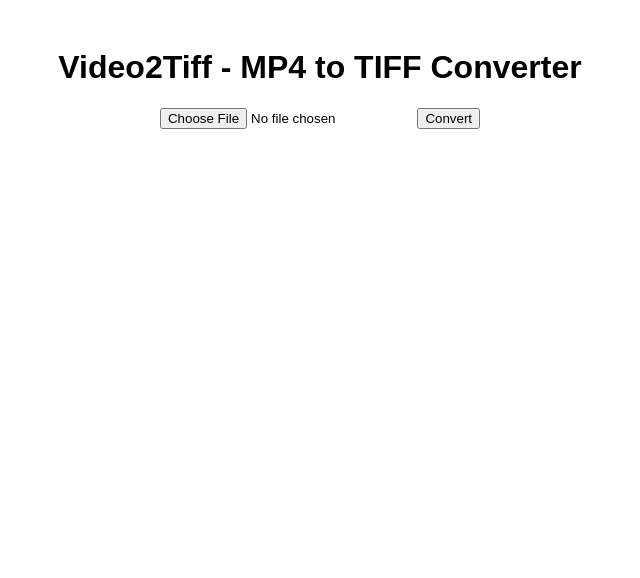
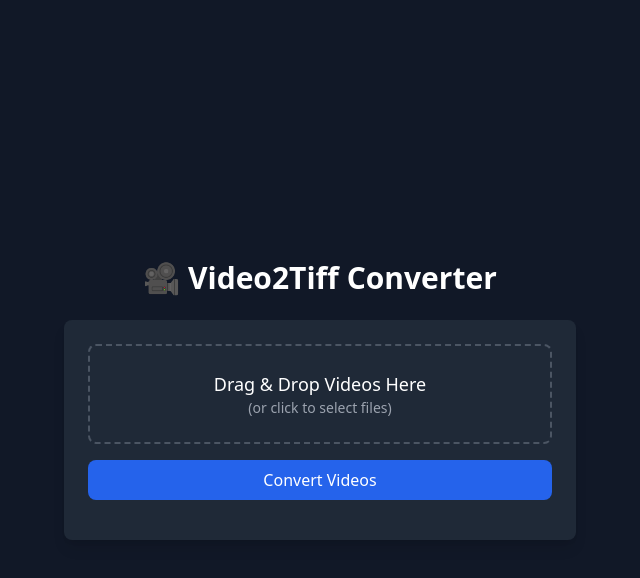
Before and after one commit to Dev869/Movie2Tiff, a plain HTML site: page index.html in a window 1280 px wide. Shown: the whole page, without its empty margins (320-960 px from the left). Drawn offline with nearby package versions, Linux system fonts and the light colour scheme.

Commit message:
added new features

```diff
--- a/index.html
+++ b/index.html
@@ -3,67 +3,106 @@
 <head>
     <meta charset="UTF-8">
     <meta name="viewport" content="width=device-width, initial-scale=1.0">
-    <title>Video2Tiff - MP4 to TIFF Converter</title>
-    <script src="https://cdn.jsdelivr.net/npm/@ffmpeg/ffmpeg@0.10.1/dist/ffmpeg.min.js"></script>
-    <style>
-        body { font-family: Arial, sans-serif; text-align: center; padding: 20px; }
-        #output { margin-top: 20px; }
-    </style>
+    <title>Video2Tiff Converter</title>
+    <script src="https://cdnjs.cloudflare.com/ajax/libs/ffmpeg.js/0.10.1/ffmpeg.min.js"></script>
+    <script src="https://cdnjs.cloudflare.com/ajax/libs/jszip/3.10.1/jszip.min.js"></script>
+    <script src="https://cdn.tailwindcss.com"></script>
 </head>
-<body>
-    <h1>Video2Tiff - MP4 to TIFF Converter</h1>
-    <input type="file" id="fileInput" accept="video/mp4">
-    <button onclick="convert()">Convert</button>
-    <div id="output"></div>
+<body class="bg-gray-900 text-white flex flex-col items-center justify-center min-h-screen p-6">
+
+    <h1 class="text-3xl font-bold mb-6">🎥 Video2Tiff Converter</h1>
+
+    <div class="bg-gray-800 p-6 rounded-lg shadow-lg w-full max-w-lg text-center">
+        <label for="videoInput" class="cursor-pointer block p-6 border-2 border-dashed border-gray-600 rounded-lg hover:border-blue-500 transition">
+            <p class="text-lg">Drag & Drop Videos Here</p>
+            <p class="text-sm text-gray-400">(or click to select files)</p>
+            <input type="file" id="videoInput" multiple accept="video/mp4" class="hidden">
+        </label>
+        <button onclick="convertVideos()" class="mt-4 w-full bg-blue-600 hover:bg-blue-500 text-white py-2 rounded-lg transition">
+            Convert Videos
+        </button>
+
+        <progress id="progressBar" value="0" max="100" class="w-full mt-4 hidden"></progress>
+        <p id="status" class="mt-2 text-sm text-gray-400"></p>
+
+        <div id="downloadLinks" class="mt-4 text-left"></div>
+        <button id="downloadZip" onclick="downloadZip()" class="mt-4 w-full bg-green-600 hover:bg-green-500 text-white py-2 rounded-lg transition hidden">
+            Download All as ZIP
+        </button>
+    </div>
 
     <script>
-        async function convert() {
-            const { createFFmpeg, fetchFile } = FFmpeg;
-            const ffmpeg = createFFmpeg({ log: true });
+        const zip = new JSZip();
+        let processedFiles = 0;
+        let totalFiles = 0;
 
-            const fileInput = document.getElementById('fileInput').files[0];
-            if (!fileInput) {
-                alert("Please select an MP4 file!");
+        document.getElementById('videoInput').addEventListener('change', () => {
+            document.getElementById('status').textContent = `${event.target.files.length} file(s) selected`;
+        });
+
+        async function convertVideos() {
+            const files = document.getElementById('videoInput').files;
+            if (files.length === 0) {
+                alert("Please select at least one video file.");
                 return;
             }
 
-            const outputDiv = document.getElementById('output');
-            outputDiv.innerHTML = "Loading FFmpeg...";
+            const statusDiv = document.getElementById('status');
+            const downloadDiv = document.getElementById('downloadLinks');
+            const progressBar = document.getElementById('progressBar');
+            const downloadZipBtn = document.getElementById('downloadZip');
 
-            try {
-                if (!ffmpeg.isLoaded()) {
-                    await ffmpeg.load();
+            statusDiv.textContent = "Processing...";
+            downloadDiv.innerHTML = "";
+            progressBar.style.display = "block";
+            progressBar.value = 0;
+            processedFiles = 0;
+            totalFiles = files.length;
+            zip.files = {}; // Reset ZIP
+
+            for (const file of files) {
+                statusDiv.textContent = `Processing ${file.name}...`;
+                const tiffBlob = await convertVideoToTiff(file);
+                if (tiffBlob) {
+                    const link = document.createElement('a');
+                    link.href = URL.createObjectURL(tiffBlob);
+                    link.download = file.name.replace('.mp4', '.tiff');
+                    link.className = "block text-blue-400 hover:underline mt-2";
+                    link.textContent = `Download ${file.name.replace('.mp4', '.tiff')}`;
+                    downloadDiv.appendChild(link);
+
+                    // Add to ZIP
+                    zip.file(file.name.replace('.mp4', '.tiff'), tiffBlob);
                 }
+                processedFiles++;
+                progressBar.value = (processedFiles / totalFiles) * 100;
+            }
 
-                outputDiv.innerHTML = "Processing video...";
-                console.log("FFmpeg loaded. Processing:", fileInput.name);
+            statusDiv.textContent = "Conversion completed!";
+            progressBar.style.display = "none";
+            downloadZipBtn.style.display = "block";
+        }
 
-                const filename = "input.mp4";
-                ffmpeg.FS('writeFile', filename, await fetchFile(fileInput));
+        async function convertVideoToTiff(file) {
+            const ffmpeg = await createFFmpeg({ log: true });
+            await ffmpeg.load();
 
-                await ffmpeg.run('-i', filename, 'frame_%04d.tiff');
+            ffmpeg.FS('writeFile', file.name, await fetchFile(file));
+            await ffmpeg.run('-i', file.name, '-vsync', '0', 'output.tiff');
+            const tiffData = ffmpeg.FS('readFile', 'output.tiff');
 
-                const frameFiles = ffmpeg.FS('readdir', '/').filter(f => f.endsWith('.tiff'));
+            return new Blob([tiffData.buffer], { type: 'image/tiff' });
+        }
 
-                outputDiv.innerHTML = "Conversion complete! Download frames below:<br>";
-
-                frameFiles.forEach(frame => {
-                    const data = ffmpeg.FS('readFile', frame);
-                    const blob = new Blob([data.buffer], { type: 'image/tiff' });
-                    const url = URL.createObjectURL(blob);
-
-                    const link = document.createElement('a');
-                    link.href = url;
-                    link.download = frame;
-                    link.textContent = `Download ${frame}`;
-                    outputDiv.appendChild(document.createElement('br'));
-                    outputDiv.appendChild(link);
-                });
-            } catch (error) {
-                console.error("Error during conversion:", error);
-                outputDiv.innerHTML = "Error: Could not process the video.";
-            }
+        function downloadZip() {
+            zip.generateAsync({ type: "blob" }).then(content => {
+                const link = document.createElement("a");
+                link.href = URL.createObjectURL(content);
+                link.download = "Converted_TIFFs.zip";
+                link.click();
+            });
         }
     </script>
+
 </body>
 </html>
```
Also changed, not shown: 1 other file.
